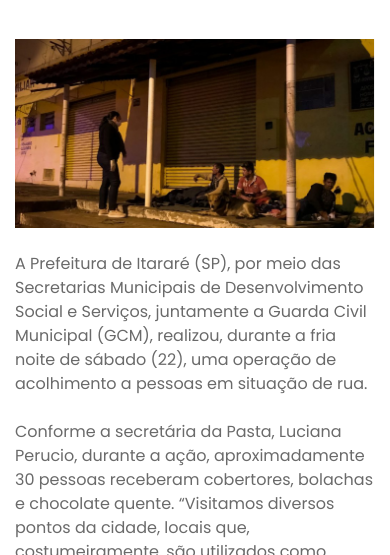
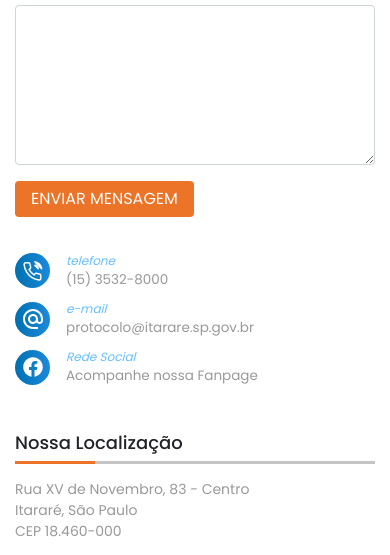
Before and after one commit to wesleysouza-dev/itarare-prefeitura, a PHP site: page /page-contact.php in a window 390 px wide. Shown: the part 974-1529 px from the top of the page. Run offline with PHP 8.4, Linux system fonts and the light colour scheme; some libraries are stand-ins or nearby versions.

Commit message:
Página de Contato

```diff
--- a/assets/styles/main.css
+++ b/assets/styles/main.css
@@ -880,6 +865,34 @@ ul.list-quick-access li a {
             content: "\f0d7"; }
           #footer-main footer .navbar-footer ul li:hover ul.sub-menu {
             display: block; }
+
+.contact-list.list-items li {
+  margin-bottom: 20px; }
+  .contact-list.list-items li:last-child {
+    margin-bottom: 0; }
+  .contact-list.list-items li a {
+    text-decoration: none !important; }
+    .contact-list.list-items li a .subtitle {
+      color: #65BFFF;
+      font-style: italic;
+      letter-spacing: 2px;
+      font-size: 14px; }
+    .contact-list.list-items li a .title {
+      color: #fff;
+      font-size: 20px; }
+      @media (max-width: 480px) {
+        .contact-list.list-items li a .title {
+          font-size: 16px; } }
+    .contact-list.list-items li a .icon {
+      display: block;
+      min-width: 45px;
+      min-height: 45px;
+      background: linear-gradient(90deg, #0070B1 0%, #1C8ADB 100%);
+      -webkit-border-radius: 50%;
+      -moz-border-radius: 50%;
+      border-radius: 50%; }
+  .contact-list.list-items li.rota {
+    padding-left: 60px; }
 
 .copy {
   background: #00273E; }
@@ -1054,6 +1069,19 @@ ul.list-quick-access li a {
           max-width: 25px; }
       #sidebar-default .main-services-slider .item a br {
         display: none; }
+  #sidebar-default .contact-list.list-items li {
+    margin-bottom: 10px; }
+    #sidebar-default .contact-list.list-items li a .subtitle {
+      letter-spacing: 0;
+      font-size: 12px; }
+    #sidebar-default .contact-list.list-items li a .title {
+      color: #999;
+      font-size: 13.5px; }
+    #sidebar-default .contact-list.list-items li a .icon {
+      min-width: 35px;
+      min-height: 35px; }
+      #sidebar-default .contact-list.list-items li a .icon img {
+        max-width: 20px !important; }
 
 .single header h1 {
   font-size: 26px; }
@@ -1147,4 +1175,28 @@ ul.list-quick-access li a {
       font-size: 13px;
       color: #999; }
 
+.c-red {
+  color: red !important; }
+
+.c-999 {
+  color: #999 !important; }
+
+#submit-contact {
+  background: #EB7428;
+  color: #fff;
+  padding: 6px 16px;
+  border: none;
+  -webkit-border-radius: 4px;
+  -moz-border-radius: 4px;
+  border-radius: 4px; }
+  #submit-contact:hover {
+    background: #ff8234; }
+
+.form-default label {
+  font-size: 14px;
+  color: #4b4b4b;
+  font-weight: 600; }
+.form-default textarea {
+  height: 160px; }
+
 /*# sourceMappingURL=main.css.map */
--- a/assets/styles/main.scss
+++ b/assets/styles/main.scss
@@ -1198,6 +1172,49 @@ ul.list-quick-access {
     }
 }
 
+.contact-list.list-items {
+
+    li {
+        margin-bottom: 20px;
+
+        &:last-child {
+            margin-bottom: 0;
+        }
+
+        a {
+            text-decoration: none !important;
+
+            .subtitle {
+                color: $blue-extralight;
+                font-style: italic;
+                letter-spacing: 2px;
+                font-size: 14px;
+            }
+
+            .title {
+                color: #fff;
+                font-size: 20px;
+
+                @media (max-width: 480px) {
+                    font-size: 16px;
+                }
+            }
+
+            .icon {
+                display: block;
+                min-width: 45px;
+                min-height: 45px;
+                background: linear-gradient(90deg, $blue 0%, $secondary-footer 100%);
+                @include borderRadius(50%);
+            }
+        }
+
+        &.rota {
+            padding-left: 60px;
+        }
+    }
+}
+
 .copy {
     background: #00273E;
 
@@ -1423,6 +1444,33 @@ ul.list-quick-access {
 
             br {
                 display: none;
+            }
+        }
+    }
+
+    .contact-list.list-items {
+        li {
+            margin-bottom: 10px;
+
+            a {
+                .subtitle {
+                    letter-spacing: 0;
+                    font-size: 12px;
+                }
+
+                .title {
+                    color: #999;
+                    font-size: 13.5px;
+                }
+
+                .icon {
+                    min-width: 35px;
+                    min-height: 35px;
+
+                    img {
+                        max-width: 20px!important;
+                    }
+                }
             }
         }
     }
@@ -1558,3 +1606,27 @@ ul.list-quick-access {
         }
     }
 }
+.c-red { color: red !important; }
+.c-999 { color: #999 !important; }
+#submit-contact {
+    background: $orange;
+    color: #fff;
+    padding: 6px 16px;
+    border: none;
+    @include borderRadius(4px);
+
+    &:hover {
+        background: $orangeHover;
+    }
+}
+
+.form-default {
+    label {
+        font-size: 14px;
+        color: #4b4b4b;
+        font-weight: 600;
+    }
+    textarea {
+        height: 160px;
+    }
+}
--- a/footer.php
+++ b/footer.php
@@ -11,7 +11,7 @@
                 </div>
 
                 <div class="col-12 col-lg-9 d-flex justify-content-between flex-wrap flex-md-nowrap">
-                     <ul class="list-items list-style-none p-0 mb-4 m-md-0">
+                     <ul class="contact-list list-items list-style-none p-0 mb-4 m-md-0">
                         <li>
                             <a href="#" class="d-flex align-items-center">
                                 <span class="icon mr-3 d-flex align-items-center justify-content-center">
--- a/header.php
+++ b/header.php
@@ -25,7 +25,7 @@
                     <li><a href="#">Esus</a></li>
                     <li><a href="#">Rm</a></li>
                     <li><a href="#">Plano Diretor</a></li>
-                    <li><a href="#">Atendimento</a></li>
+                    <li><a href="page-contact.php">Atendimento</a></li>
                     <li><a href="#">Webmail</a></li>
                 </ul>
             </nav>
--- a/page-contact.php
+++ b/page-contact.php
@@ -1,106 +1,130 @@
 <?php
     require('header.php');
-    $title_page = false;
+    $title_page = 'Atendimento';
 ?>
-<div id="fb-root"></div>
-<script async defer crossorigin="anonymous" src="https://connect.facebook.net/pt_BR/sdk.js#xfbml=1&version=v10.0" nonce="GSc8KHta"></script>
-<main id="main-content" class="py-4 py-sm-5 single">
+<?php require('temp-parts/breadcrumb.php'); ?>
+<main id="main-content" class="py-4 py-sm-5">
     <div class="container">
         <div class="row">
             <div class="col-12 col-md-8">
                 <section class="pr-md-3">
+                  <p class="c-999">
+                  Precisando de auxílio? Quer nos enviar suas sugestões ou críticas? <br>
+                  Preencha o formulário abaixo e envie sua mensagem.
+                  </p>
 
-                  <?php require('temp-parts/breadcrumb.php'); ?>
+                  <form action="" class="form-default mt-4">
+                    <div class="row">
 
-                  <header>
-                    <h1>
-                      Prefeitura de Itararé (SP) realiza ação de acolhimento a pessoas em situação de rua
-                    </h1>
+                      <div class="col-12 col-sm-6">
+                        <div class="form-group">
+                          <label for="">Seu nome<span class="c-red">*</span></label>
+                          <input type="text" class="form-control">
+                        </div>
+                      </div>
 
-                    <p class="subtitle">
-                      Munícipes receberam cobertores e foram convidados a passar a noite na Casa de Passagem do município.
-                    </p>
-                  </header>
+                      <div class="col-12 col-sm-6">
+                        <div class="form-group">
+                          <label for="">Seu e-mail<span class="c-red">*</span></label>
+                          <input type="email" class="form-control">
+                        </div>
+                      </div>
 
-                  <div class="share-author d-flex justify-content-between align-items-start flex-wrap w-100 mb-4">
-                    <ul class="share-buttons list-style-none px-0 pb-0 my-2 d-flex">
-                      <li class="facebook">
-                          <a href="http://facebook.com/sharer.php?u=http://www.itarare.sp.gov.br/noticia/calendario-de-vacinacao-itarare-sp-comeca-a-vacinar-pessoas-de-18-a-34-anos-com-comorbidades-nesta-quarta-02/" title="Facebook" title="" target="_blank">
-                              <i class="fa fa-facebook-square "></i>
-                              <span>Facebook</span>
-                          </a>
-                      </li>
+                      <div class="col-12 col-sm-6">
+                        <div class="form-group">
+                          <label for="">Telefone<span class="c-red">*</span></label>
+                          <input type="text" class="form-control">
+                        </div>
+                      </div>
 
-                      <li class="twitter">
-                          <a href="http://twitter.com/share?url=http://www.itarare.sp.gov.br/noticia/calendario-de-vacinacao-itarare-sp-comeca-a-vacinar-pessoas-de-18-a-34-anos-com-comorbidades-nesta-quarta-02/" title="Twitter" target="_blank">
-                              <i class="fa fa-twitter"></i>
-                              <span>Twitter</span>
-                          </a>
-                      </li>
+                      <div class="col-12 col-sm-6">
+                        <div class="form-group">
+                          <label for="">Selecione o setor<span class="c-red">*</span></label>
+                          <select class="form-control">
+                            <option value="">Governo Municipal</option>
+                            <option value="">Chefe do Gabinete</option>
+                          </select>
+                        </div>
+                      </div>
 
-                      <li class="linkedin">
-                          <a href="https://www.linkedin.com/shareArticle?mini=true&url=http://www.itarare.sp.gov.br/noticia/calendario-de-vacinacao-itarare-sp-comeca-a-vacinar-pessoas-de-18-a-34-anos-com-comorbidades-nesta-quarta-02/%2Fdemo-category%2F&title=Titulo-da-noticia&summary=&source=Prefeitura-Itarare-SP" title="Linkedin" target="_blank">
-                              <i class="fa fa-linkedin"></i>
-                              <span>Linkedin</span>
-                          </a>
-                      </li>
+                      <div class="col-12">
+                        <div class="form-group">
+                          <label for="">Mensagem<span class="c-red">*</span></label>
+                          <textarea class="form-control w-100"></textarea>
+                        </div>
+                      </div>
 
-
-                    </ul>
-
-                    <div class="author d-flex align-items-center my-2">
-                      <img src="https://wesleydesign.com.br/projetos/tabu/assets/images/authors/img1.jpg" alt="Autor">
-                      <div class="credits ml-2">
-                          <span class="c-blue fs-14 fw-600 d-block">Redação Prefeitura</span>
-                          <span class="d-block fs-13">Postado em 31/05/2021</span>
+                      <div class="col-12">
+                        <input type="submit" value="Enviar Mensagem" class="wpcf7-form-control wpcf7-submit text-uppercase" id="submit-contact">
                       </div>
                     </div>
-                  </div>
-
-                  <!-- THUMBNAIL MAIN -->
-                  <img src="assets/images/noticias/single-news.jpg" alt="" class="img-fluid mt-2 mb-4">
-                  <!-- FIM THUMBNAIL MAIN -->
-
-                  <!-- DESCRIPTION CONTENT POST -->
-                  <p>A Prefeitura de Itararé (SP), por meio das Secretarias Municipais de Desenvolvimento Social e Serviços, juntamente a Guarda Civil Municipal (GCM), realizou, durante a fria noite de sábado (22), uma operação de acolhimento a pessoas em situação de rua. <br><br>
-
-                  Conforme a secretária da Pasta, Luciana Perucio, durante a ação, aproximadamente 30 pessoas receberam cobertores, bolachas e chocolate quente. “Visitamos diversos pontos da cidade, locais que, costumeiramente, são utilizados como pernoite”, explica. <br><br>
-
-                  “Durante a abordagem, falamos com cada um dos munícipes sobre o serviço de acolhimento da Casa de Passagem, além de ofertar também acompanhamento pelo Centro de Atenção Psicossocial (CAPS) e por profissionais da assistência”, detalha Luciana.<br><br>
-
-                  Para o prefeito, Heliton do Valle, iniciativas como essas são fundamentais. “É nosso dever, não só como governantes, mas como seres humanos, oferecer uma mão amiga àqueles que mais precisam. É através dessa busca ativa e desse apoio prestado por nossa equipe que muitas pessoas encontram forças e esperança para recomeçar”, enfatiza. <br><br>
-
-                  Saiba mais – A Casa de Passagem, à rua São Pedro, 715, Centro, está de portas abertas para o acolhimento daqueles que precisarem. <br><br>
-
-                  A Secretaria Municipal de Desenvolvimento Social também está à disposição da população através do telefone (15) 3532-2271. A sede da Pasta fica à rua São Pedro, 420, Centro. O horário de atendimento é de segunda a sexta, das 8h às 17h.</p>
-                  <!-- FIM DESCRIPTION CONTENT POST -->
-
-                  <footer class="mt-5 mb-3">
-                    <div class="tags d-block d-sm-flex sec-border">
-                      <span class="title-section mr-4">TAGS:</span>
-                      <ul class="list-tags list-style-none p-0 my-0 d-flex flex-wrap">
-                        <li><a href="#">assistência social</a></li>
-                        <li><a href="#">operação inverno</a></li>
-                        <li><a href="#">inverno</a></li>
-                        <li><a href="#">moradores de rua</a></li>
-                      </ul>
-                    </div>
-                  </footer>
-
-
-                  <!-- COMENTARIOS FACEBOOK -->
-                  <div class="sec-border mt-4">
-                    <span class="title-section mr-3">Deixe seu comentário</span>
-
-                    <div class="fb-comments w-100" data-href="http://www.itarare.sp.gov.br" data-width="100%" data-numposts="3"></div>
-                  </div>
-                  <!-- FIM COMENTARIOS FACEBOOK -->
-
+                  </form>
               </section>
             </div>
 
             <div class="col-12 col-md-4">
-              <?php require('temp-parts/sidebar.php'); ?>
+              <aside id="sidebar-default">
+
+                <div class="item-aside">
+                  <ul class="list-items contact-list list-style-none p-0 mb-4 m-md-0">
+                    <li>
+                        <a href="#" class="d-flex align-items-center">
+                            <span class="icon mr-3 d-flex align-items-center justify-content-center">
+                                <img src="assets/images/rodape/telefone.svg" alt="Telefone">
+                            </span>
+                            <div>
+                                <span class="subtitle d-block">
+                                    telefone
+                                </span>
+                                <span class="title d-block">(15) 3532-8000</span>
+                            </div>
+                        </a>
+                    </li>
+
+                    <li>
+                        <a href="#" class="d-flex align-items-center">
+                            <span class="icon mr-3 d-flex align-items-center justify-content-center">
+                                <img src="assets/images/rodape/email.svg" alt="E-mail">
+                            </span>
+                            <div>
+                                <span class="subtitle d-block">
+                                    e-mail
+                                </span>
+                                <span class="title d-block">protocolo@itarare.sp.gov.br</span>
+                            </div>
+                        </a>
+                    </li>
+
+                    <li>
+                        <a href="#" class="d-flex align-items-center">
+                            <span class="icon mr-3 d-flex align-items-center justify-content-center">
+                                <img src="assets/images/rodape/facebook.svg" alt="Facebook">
+                            </span>
+                            <div>
+                                <span class="subtitle d-block">
+                                    Rede Social
+                                </span>
+                                <span class="title d-block">Acompanhe nossa Fanpage</span>
+                            </div>
+                        </a>
+                    </li>
+                  </ul>
+                </div>
+
+
+                <div class="item-aside">
+                  <h6>Nossa Localização</h6>
+
+                  <p class="c-999 fs-14">
+                    Rua XV de Novembro, 83 - Centro <br>
+                    Itararé, São Paulo <br>
+                    CEP 18.460-000
+                  </p>
+
+                  <iframe src="https://www.google.com/maps/embed?pb=!1m18!1m12!1m3!1d3641.601645341844!2d-49.34155028448671!3d-24.1155004844106!2m3!1f0!2f0!3f0!3m2!1i1024!2i768!4f13.1!3m3!1m2!1s0x94c3b56c02bf1e13%3A0x1ad4686daece5dcb!2sR.%20Quinze%20de%20Novembro%2C%2083%20-%20Centro%2C%20Itarar%C3%A9%20-%20SP%2C%2018460-000!5e0!3m2!1sen!2sbr!4v1622497448409!5m2!1sen!2sbr" width="100%" height="250" style="border:0;" allowfullscreen="" loading="lazy"></iframe>
+                </div>
+
+            </aside>
             </div>
         </div>
 
--- a/page-news.php
+++ b/page-news.php
@@ -14,8 +14,8 @@
                         <?php for ($i=0;$i<5;$i++) : ?>
                         <li>
                             <article class="d-block d-md-flex">
-                                <a href="single-news.php" class="mb-3 mb-md-0 d-table mr-0 mr-md-4">
-                                    <img src="assets/images/noticias/thumb-news.jpg" alt="">
+                                <a href="single-news.php" class="mb-3 mb-md-0 d-table mr-0 mr-md-4 w-100">
+                                    <img src="assets/images/noticias/thumb-news.jpg" alt="" class="w-100">
                                 </a>
                                 <div>
                                     <header>
```
Also changed, not shown: other parts of assets/styles/main.css (+15 -28 lines), other parts of assets/styles/main.scss (+23 -45 lines), 1 other file.
